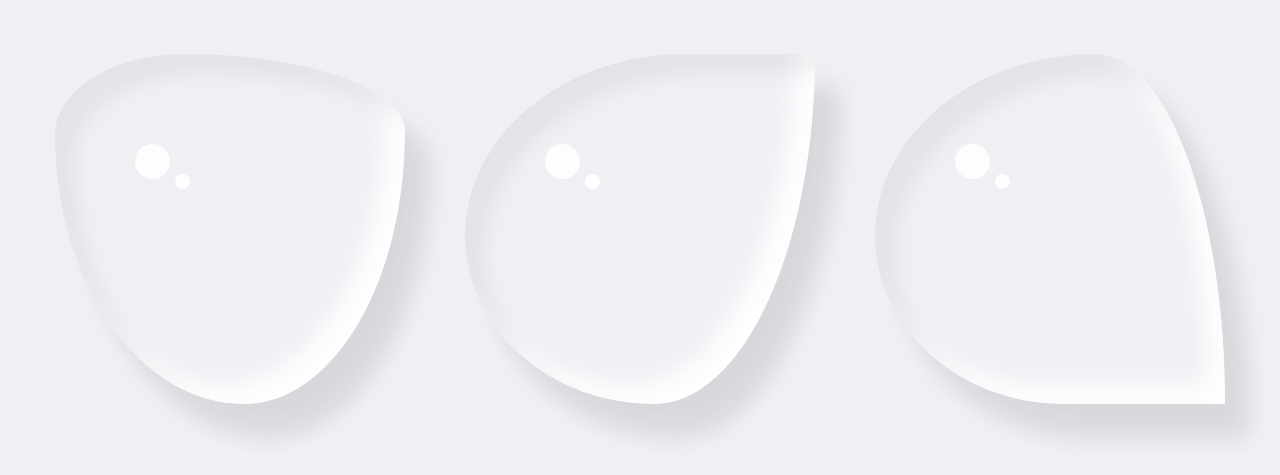
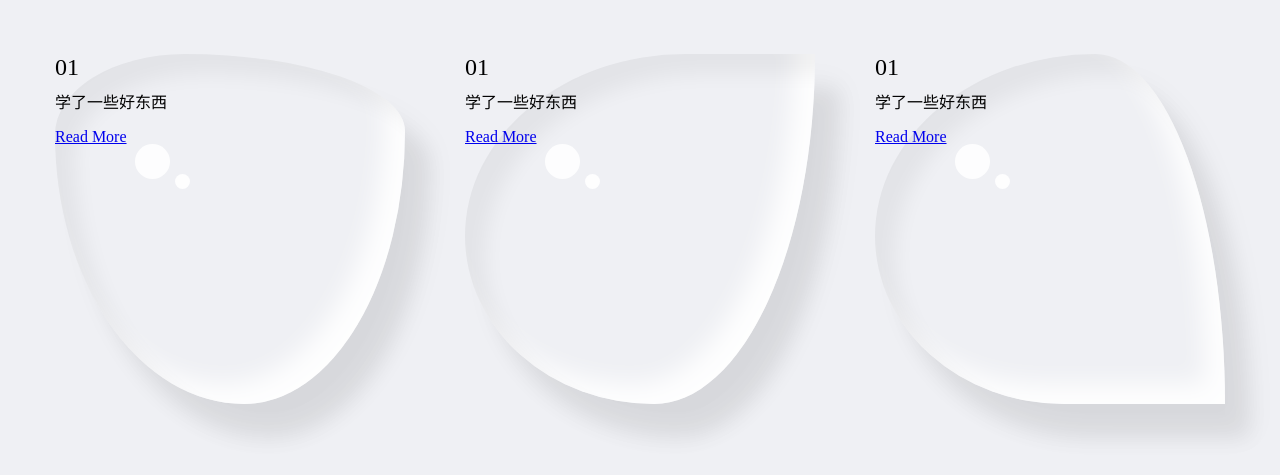
Before and after one commit to bigdataOrfrontEnd/qiankun-test2, a React (Create React App) app: page /butiful in a window 1280 px wide. Shown: the part 171-646 px from the top of the page. Built offline with nearby package versions, Linux system fonts and the light colour scheme.

Commit message:
添加内容区域

```diff
--- a/src/pages/butiful/waterDrop/waterDrop.js
+++ b/src/pages/butiful/waterDrop/waterDrop.js
@@ -3,9 +3,27 @@ import "./water.scss";
 export default function WaterDrop() {
   return (
     <div className="container">
-      <div className="drop"></div>
-      <div className="drop"></div>
-      <div className="drop"></div>
+      <div className="drop">
+        <div className="content">
+          <h2>01</h2>
+          <p>学了一些好东西</p>
+          <a href="#">Read More</a>
+        </div>
+      </div>
+      <div className="drop">
+        <div className="content">
+          <h2>01</h2>
+          <p>学了一些好东西</p>
+          <a href="#">Read More</a>
+        </div>
+      </div>
+      <div className="drop">
+        <div className="content">
+          <h2>01</h2>
+          <p>学了一些好东西</p>
+          <a href="#">Read More</a>
+        </div>
+      </div>
     </div>
   );
 }
```
